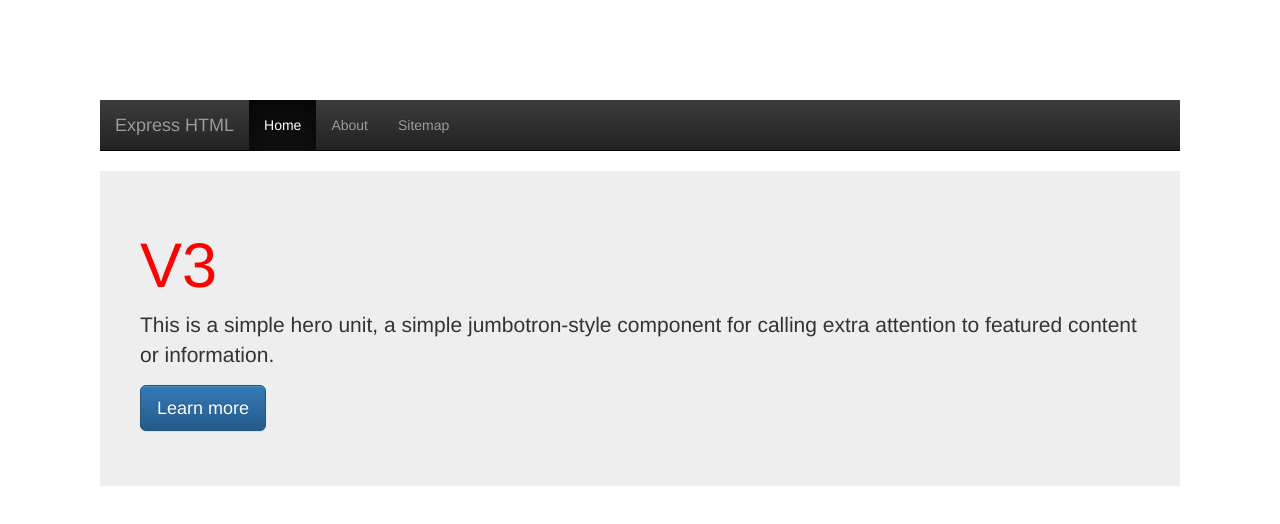
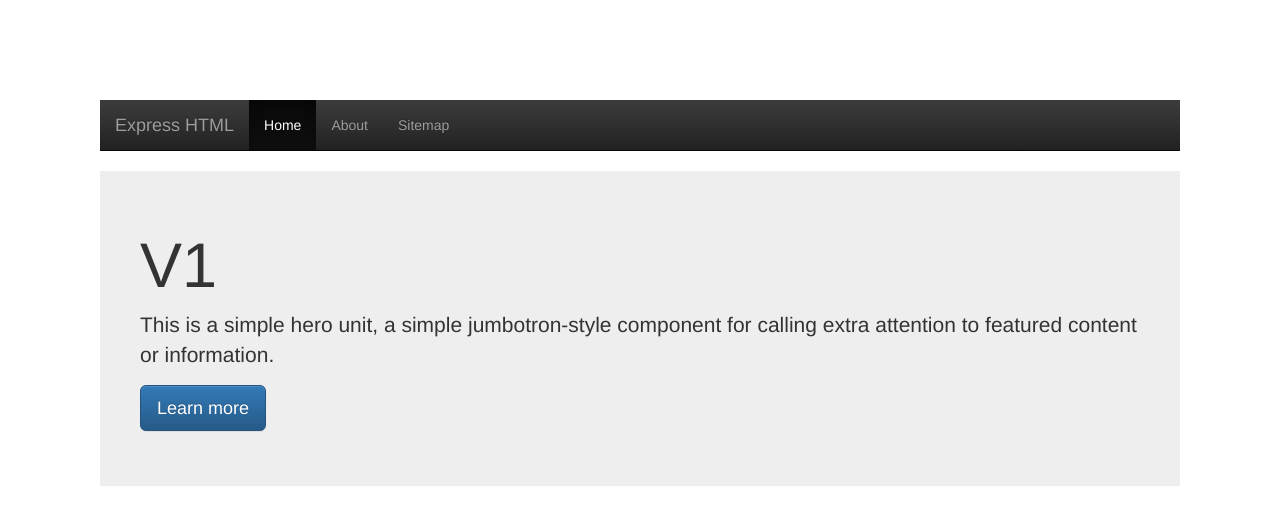
Before and after one commit to dakario/gitops-demo, a website: page index.html in a window 1280 px wide. Drawn offline with nearby package versions, Linux system fonts and the light colour scheme.

Commit message:
version 1

```diff
--- a/index.html
+++ b/index.html
@@ -25,7 +25,7 @@
   </div>
 </nav>
     <div class="jumbotron"  style="padding:40px;">
-      <h1 style="color:red;">V3</h1>
+      <h1 >V1</h1>
       <p>This is a simple hero unit, a simple jumbotron-style component for calling extra attention to featured content or information.</p>
       <p><a class="btn btn-primary btn-lg" href="#" role="button">Learn more</a></p>
     </div>
```
